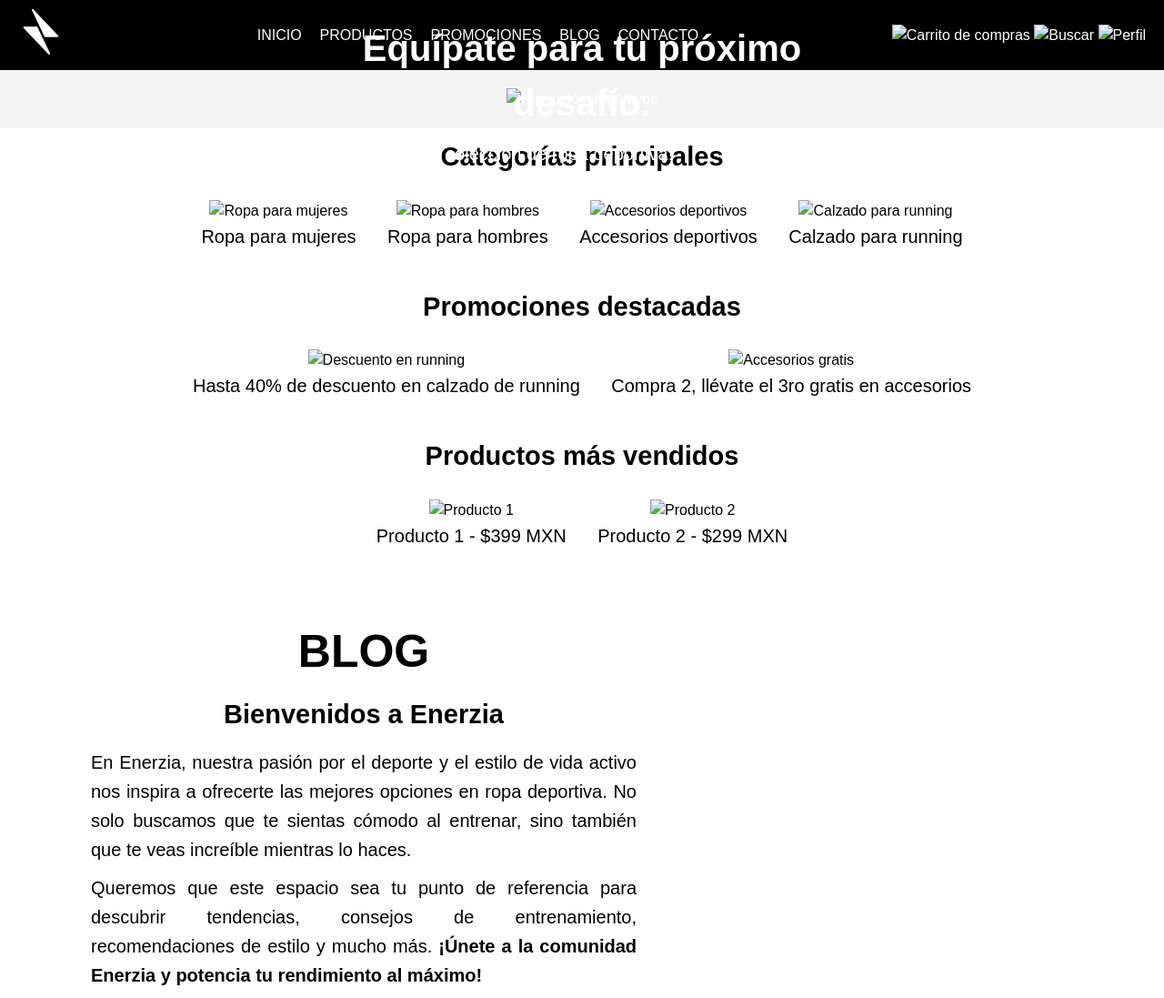
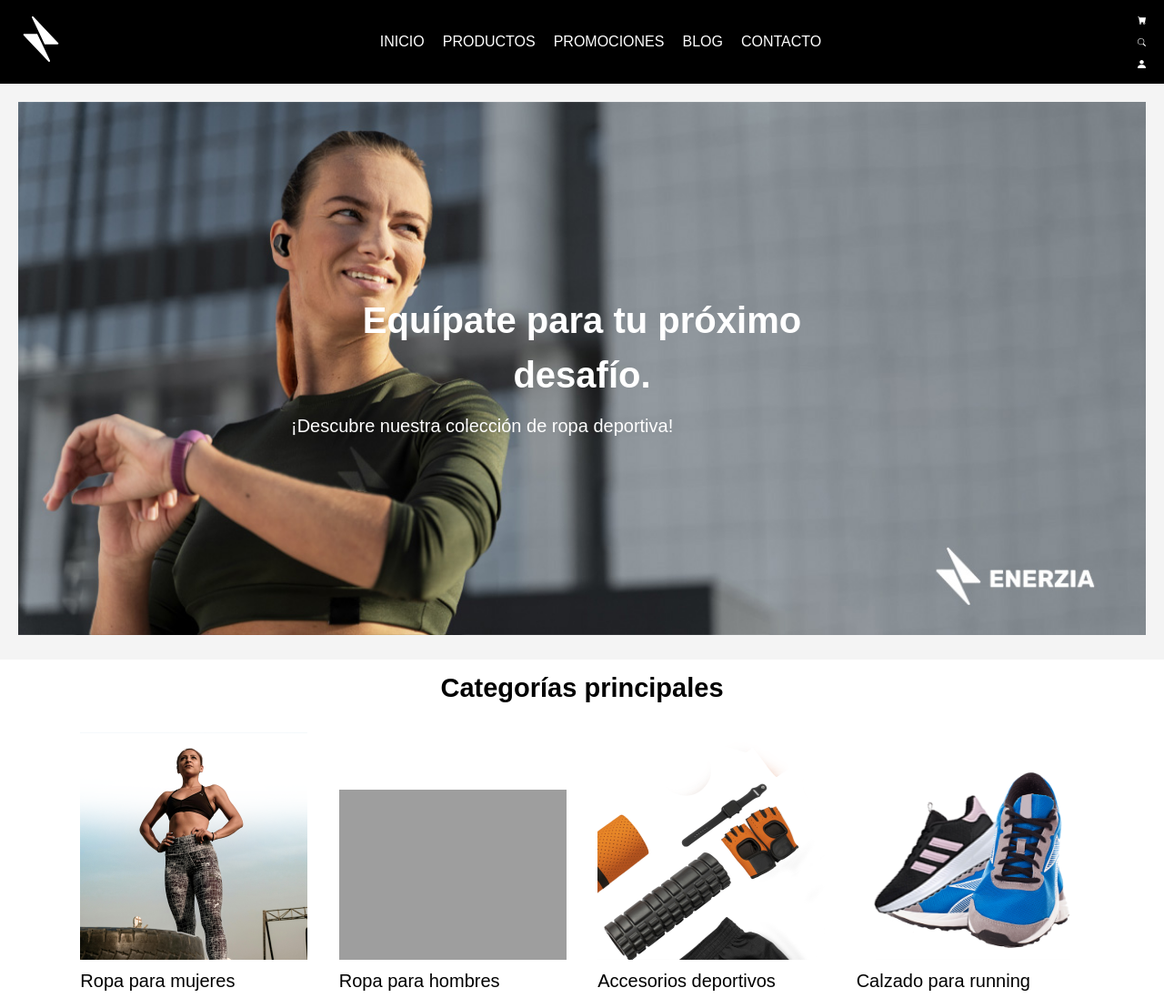
Before and after one commit to Josel20-maker/Proyecto-Online, a plain HTML site: page index/proyecto final.html in a window 1280 px wide. Shown: the top 1097 px of the page at 91% size. Drawn offline with Linux system fonts and the light colour scheme; the site is published under a folder, as on GitHub Pages, so addresses that start at the root find nothing.

Commit message:
Update proyecto final.html

```diff
--- a/index/proyecto final.html
+++ b/index/proyecto final.html
@@ -30,15 +30,15 @@
     </nav>
 
     <div class="iconos">
-        <img src="/img/cart-fill.svg" alt="Carrito de compras">
-        <img src="/img/search.svg" alt="Buscar">
-        <img src="/img/person-fill.svg" alt="Perfil">
+        <img src="../img/cart-fill.svg" alt="Carrito de compras">
+        <img src="../img/search.svg" alt="Buscar">
+        <img src="../img/person-fill.svg" alt="Perfil">
     </div>
 </header>
 
 <!-- Sección de bienvenida -->
 <div class="banner">
-    <img src="/img/Banner.jpg" alt="Productos deportivos">
+    <img src="../img/Banner.jpg" alt="Productos deportivos">
     <div class="text">
         <h1>Equípate para tu próximo desafío.</h1>
         <p>¡Descubre nuestra colección de ropa deportiva!</p>
@@ -51,19 +51,19 @@
     <a name="categories"></a>
     <h2>Categorías principales</h2>
     <div>
-        <img src="/img/Mujer.png" alt="Ropa para mujeres">
+        <img src="../img/Mujer.png" alt="Ropa para mujeres">
         <p>Ropa para mujeres</p>
     </div>
     <div>
-        <img src="/img/Hombres.png" alt="Ropa para hombres">
+        <img src="../img/Hombres.png" alt="Ropa para hombres">
         <p>Ropa para hombres</p>
     </div>
     <div>
-        <img src="/img/Accesorios.png" alt="Accesorios deportivos">
+        <img src="../img/Accesorios.png" alt="Accesorios deportivos">
         <p>Accesorios deportivos</p>
     </div>
     <div>
-        <img src="/img/Calzado.png" alt="Calzado para running">
+        <img src="../img/Calzado.png" alt="Calzado para running">
         <p>Calzado para running</p>
     </div>
 </section>
@@ -73,11 +73,11 @@
     <a name="promotions"></a>
     <h2>Promociones destacadas</h2>
     <div>
-        <img src="/img/Descuento 2.jpg" alt="Descuento en running">
+        <img src="../img/Descuento 2.jpg" alt="Descuento en running">
         <p>Hasta 40% de descuento en calzado de running</p>
     </div>
     <div>
-        <img src="/img/Descuento 3.png" alt="Accesorios gratis">
+        <img src="../img/Descuento 3.png" alt="Accesorios gratis">
         <p>Compra 2, llévate el 3ro gratis en accesorios</p>
     </div>
 </section>
@@ -86,11 +86,11 @@
 <section class="bestsellers">
     <h2>Productos más vendidos</h2>
     <div>
-        <img src="/img/ropa.webp" alt="Producto 1">
+        <img src="../img/ropa.webp" alt="Producto 1">
         <p>Producto 1 - $399 MXN</p>
     </div>
     <div>
-        <img src="/img/ropa 2.webp" alt="Producto 2">
+        <img src="../img/ropa 2.webp" alt="Producto 2">
         <p>Producto 2 - $299 MXN</p>
     </div>
 </section>
@@ -99,7 +99,7 @@
 <section class="container">
     <div class="container">
         <div class="logo">
-            <img src="/img/LOGO WEB.jpg" alt="">
+            <img src="../img/LOGO WEB.jpg" alt="">
         </div>
         <div class="content">
             <h1>BLOG</h1>
@@ -120,15 +120,15 @@
 <section class="benefits">
     <h2>¿Por qué elegirnos?</h2>
     <div>
-        <img src="/img/truck.svg" alt="Envío">
+        <img src="../img/truck.svg" alt="Envío">
         <p>Envío gratis a partir de $299 MXN</p>
     </div>
     <div>
-        <img src="/img/reply-all-fill.svg" alt="Devoluciones">
+        <img src="../img/reply-all-fill.svg" alt="Devoluciones">
         <p>Devoluciones sin costo</p>
     </div>
     <div>
-        <img src="/img/person-arms-up.svg" alt="Soporte">
+        <img src="../img/person-arms-up.svg" alt="Soporte">
         <p>Soporte 24/7</p>
     </div>
 </section>
```
